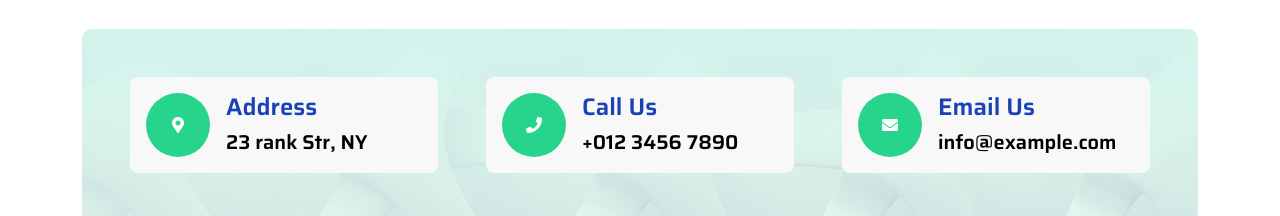
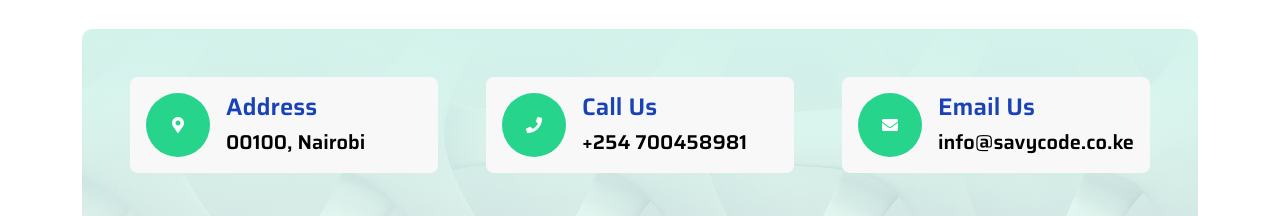
Before and after one commit to Ogola22/Savycode-Website, a Vue app: page / in a window 1280 px wide. Shown: the part 3660-3876 px from the top of the page. Built offline with nearby package versions, Linux system fonts and the light colour scheme.

Commit message:
Edited contact page and home page

```diff
--- a/src/views/ContactView.vue
+++ b/src/views/ContactView.vue
@@ -32,8 +32,7 @@
                             </div>
                             <div class="ms-3">
                                 <h4 class="text-primary">Address</h4>
-                                <a href="https://goo.gl/maps/Zd4BCynmTb98ivUJ6" target="_blank" class="h5">23 rank Str,
-                                    NY</a>
+                                <a href="https://goo.gl/maps/Zd4BCynmTb98ivUJ6" target="_blank" class="h5">00100, Nairobi</a>
                             </div>
                         </div>
                     </div>
@@ -45,7 +44,7 @@
                             </div>
                             <div class="ms-3">
                                 <h4 class="text-primary">Call Us</h4>
-                                <a class="h5" href="tel:+0123456789" target="_blank">+012 3456 7890</a>
+                                <a class="h5" href="tel:+0123456789" target="_blank">+254 700458981</a>
                             </div>
                         </div>
                     </div>
@@ -57,7 +56,7 @@
                             </div>
                             <div class="ms-3">
                                 <h4 class="text-primary">Email Us</h4>
-                                <a class="h5" href="mailto:info@example.com" target="_blank">info@example.com</a>
+                                <a class="h5" href="mailto:info@example.com" target="_blank">info@savycode.co.ke</a>
                             </div>
                         </div>
                     </div>
@@ -66,7 +65,7 @@
                     <div class="col-lg-6 wow fadeIn" data-wow-delay=".3s">
                         <div class="p-5 h-100 rounded contact-map">
                             <iframe class="rounded w-100 h-100"
-                                src="https://www.google.com/maps/embed?pb=!1m18!1m12!1m3!1d3025.4710403339755!2d-73.82241512404069!3d40.685622471397615!2m3!1f0!2f0!3f0!3m2!1i1024!2i768!4f13.1!3m3!1m2!1s0x89c26749046ee14f%3A0xea672968476d962c!2s123rd%20St%2C%20Queens%2C%20NY%2C%20USA!5e0!3m2!1sen!2sbd!4v1686493221834!5m2!1sen!2sbd"
+                                src="https://www.google.com/maps/embed?pb=!1m18!1m12!1m3!1d255282.32390058352!2d36.68257878578605!3d-1.3032035598814729!2m3!1f0!2f0!3f0!3m2!1i1024!2i768!4f13.1!3m3!1m2!1s0x182f1172d84d49a7%3A0xf7cf0254b297924c!2sNairobi!5e0!3m2!1sen!2ske!4v1697460741054!5m2!1sen!2ske" width="600" height="450" style="border:0;" allowfullscreen="" loading="lazy" referrerpolicy="no-referrer-when-downgrade">
                                 style="border:0;" allowfullscreen="" loading="lazy"
                                 referrerpolicy="no-referrer-when-downgrade"></iframe>
                         </div>
--- a/src/views/HomeView.vue
+++ b/src/views/HomeView.vue
@@ -246,8 +246,7 @@
                             </div>
                             <div class="ms-3">
                                 <h4 class="text-primary">Address</h4>
-                                <a href="https://goo.gl/maps/Zd4BCynmTb98ivUJ6" target="_blank" class="h5">23 rank Str,
-                                    NY</a>
+                                <a href="https://goo.gl/maps/Zd4BCynmTb98ivUJ6" target="_blank" class="h5">00100, Nairobi</a>
                             </div>
                         </div>
                     </div>
@@ -259,7 +258,7 @@
                             </div>
                             <div class="ms-3">
                                 <h4 class="text-primary">Call Us</h4>
-                                <a class="h5" href="tel:+0123456789" target="_blank">+012 3456 7890</a>
+                                <a class="h5" href="tel:+0123456789" target="_blank">+254 700458981</a>
                             </div>
                         </div>
                     </div>
@@ -271,7 +270,7 @@
                             </div>
                             <div class="ms-3">
                                 <h4 class="text-primary">Email Us</h4>
-                                <a class="h5" href="mailto:info@example.com" target="_blank">info@example.com</a>
+                                <a class="h5" href="mailto:info@example.com" target="_blank">info@savycode.co.ke</a>
                             </div>
                         </div>
                     </div>
@@ -280,7 +279,7 @@
                     <div class="col-lg-6 wow fadeIn" data-wow-delay=".3s">
                         <div class="p-5 h-100 rounded contact-map">
                             <iframe class="rounded w-100 h-100"
-                                src="https://www.google.com/maps/embed?pb=!1m18!1m12!1m3!1d3025.4710403339755!2d-73.82241512404069!3d40.685622471397615!2m3!1f0!2f0!3f0!3m2!1i1024!2i768!4f13.1!3m3!1m2!1s0x89c26749046ee14f%3A0xea672968476d962c!2s123rd%20St%2C%20Queens%2C%20NY%2C%20USA!5e0!3m2!1sen!2sbd!4v1686493221834!5m2!1sen!2sbd"
+                                src="https://www.google.com/maps/embed?pb=!1m18!1m12!1m3!1d255282.32390058352!2d36.68257878578605!3d-1.3032035598814729!2m3!1f0!2f0!3f0!3m2!1i1024!2i768!4f13.1!3m3!1m2!1s0x182f1172d84d49a7%3A0xf7cf0254b297924c!2sNairobi!5e0!3m2!1sen!2ske!4v1697460741054!5m2!1sen!2ske" width="600" height="450" style="border:0;" allowfullscreen="" loading="lazy" referrerpolicy="no-referrer-when-downgrade">
                                 style="border:0;" allowfullscreen="" loading="lazy"
                                 referrerpolicy="no-referrer-when-downgrade"></iframe>
                         </div>
```
